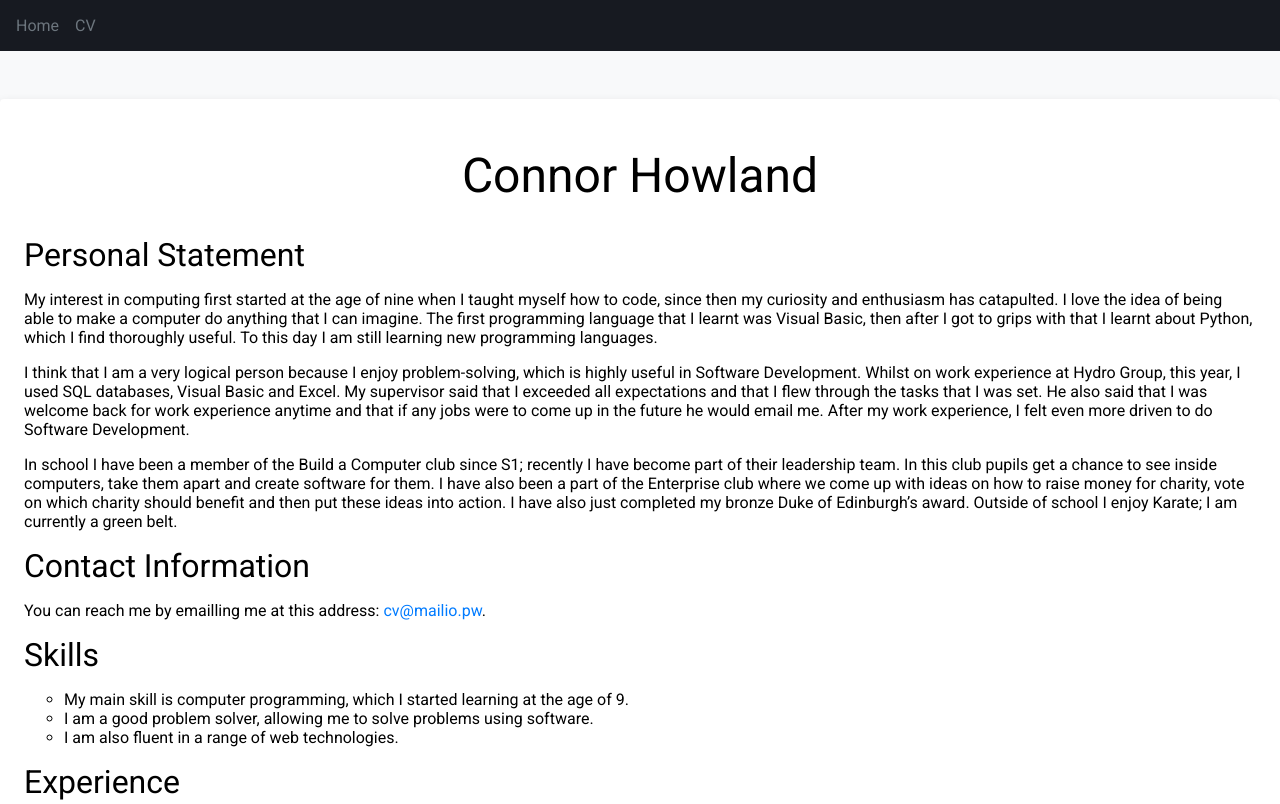
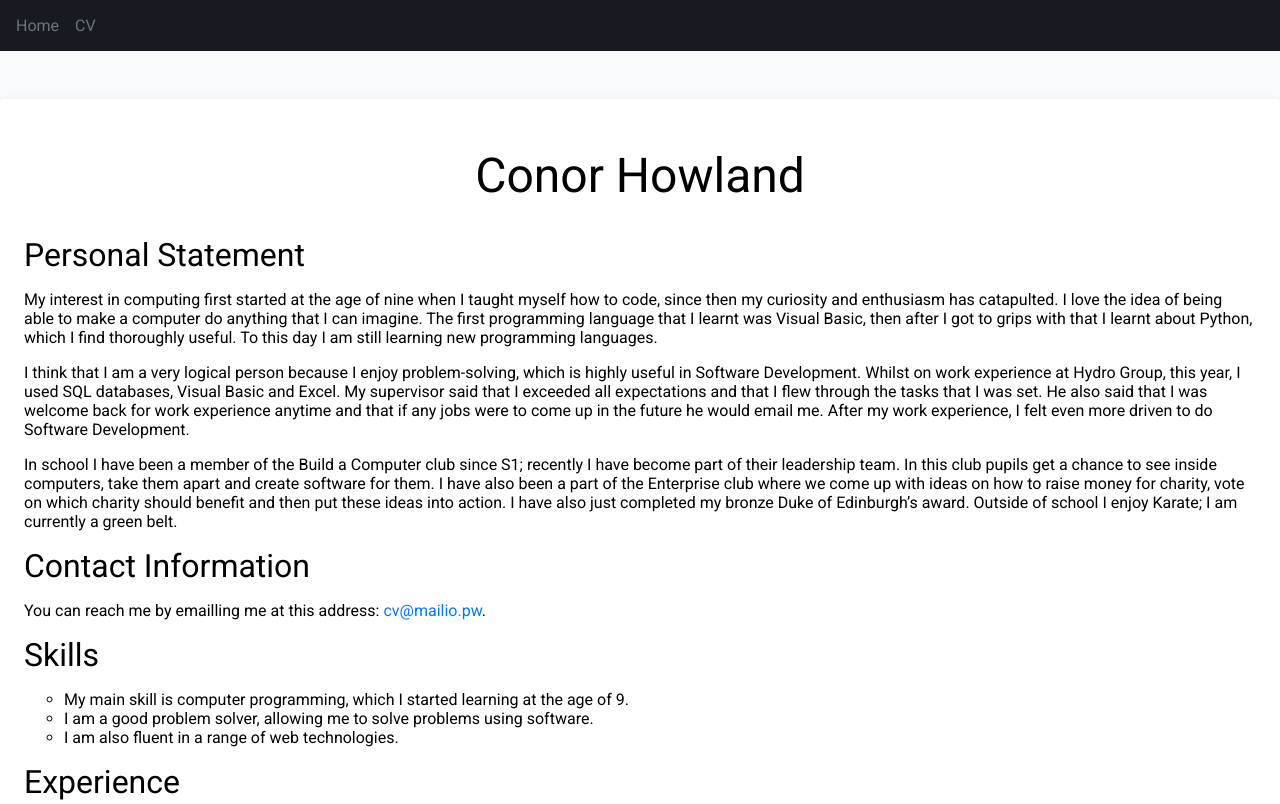
Before and after one commit to CADawg/cadawg.github.io, a plain HTML site: page cv/index.html in a window 1280 px wide. Shown: the top 804 px of the page. Drawn offline with Linux system fonts and the light colour scheme.

Commit message:
Be gone misspellings

```diff
--- a/cv/index.html
+++ b/cv/index.html
@@ -1,7 +1,7 @@
 <!DOCTYPE html>
 <html lang="en">
 	<head>
-		<title>Connor Howland</title>
+		<title>Conor Howland</title>
 		<meta charset="utf-8">
 		<link rel="stylesheet" href="/css/site.css">
 		<link href="https://fonts.googleapis.com/css?family=Roboto" rel="stylesheet">
@@ -15,7 +15,7 @@
 		</div>
 		<div class="wrapper">
 			<header class="title">
-				<h2>Connor Howland</h2>
+				<h2>Conor Howland</h2>
 			</header>
 			<section>
 				<header>
```
